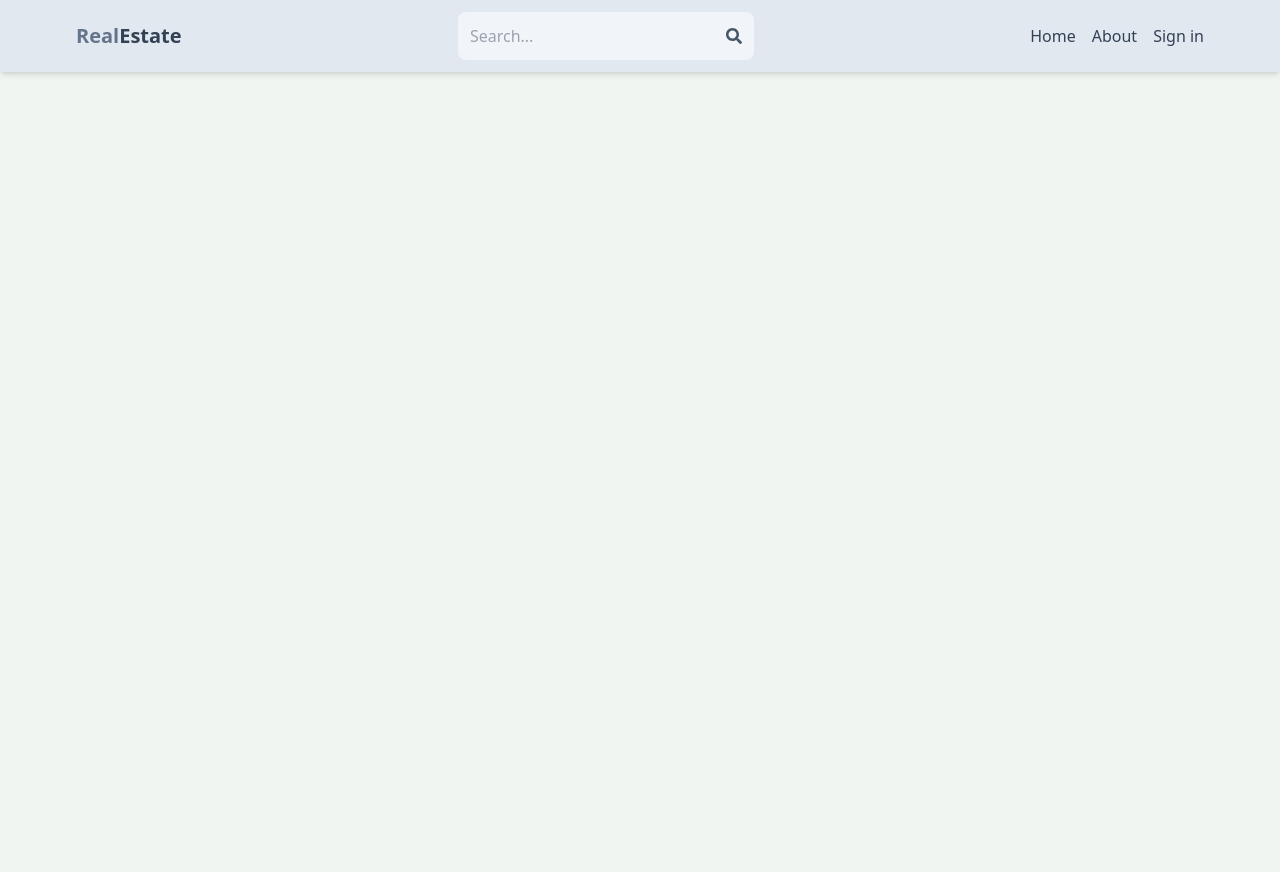
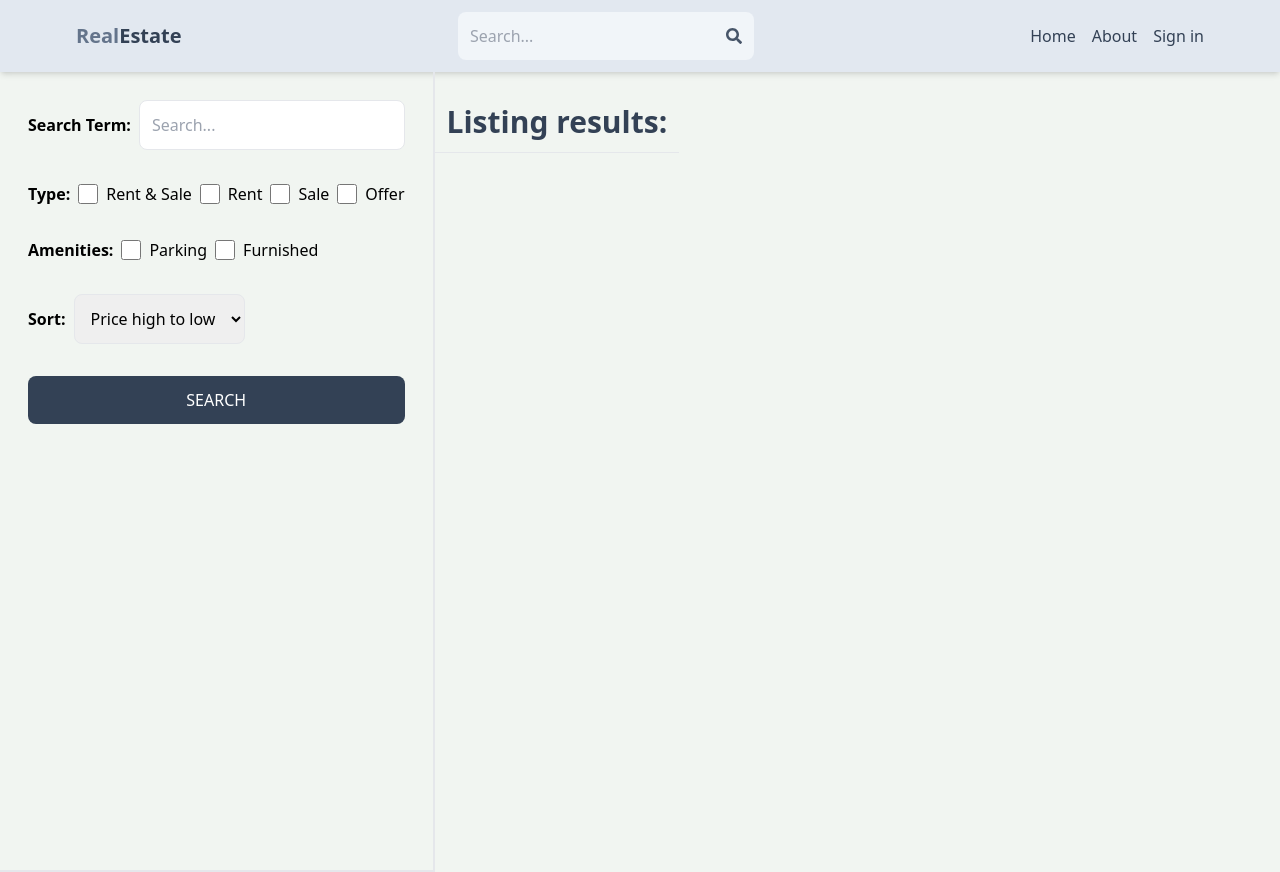
Before and after one commit to ss4621-dev/Real-Estate-Listing, a React (Vite) app in the folder client/: page /search in a window 1280 px wide. Before the commit the page ends 800 px from the top, so only its background shows below. Built offline with nearby package versions, Linux system fonts and the light colour scheme; no server answers.

Commit message:
create search page UI

```diff
--- a/client/src/App.jsx
+++ b/client/src/App.jsx
@@ -9,6 +9,7 @@
 import CreateListing from "./pages/CreateListing";
 import UpdateListing from "./pages/UpdateListing";
 import Listing from "./pages/Listing";
+import Search from "./pages/Search";
 
 export default function App() {
   return (
@@ -19,6 +20,7 @@
         <Route path="/signIn" element={<SignIn />} />
         <Route path="/signUp" element={<SignUp />} />
         <Route path="/about" element={<About />} />
+        <Route path="/search" element={<Search />} />
         <Route path="/listing/:listingId" element={<Listing />} />
         <Route element={<PrivateRoute />}>
           <Route path="/profile" element={<Profile />} />
--- /dev/null
+++ b/client/src/pages/Search.jsx
@@ -0,0 +1,71 @@
+import React from "react";
+
+export default function Search() {
+  return (
+    <div className="flex flex-col md:flex-row md:min-h-screen">
+      <div className="p-7 border-b-2 md:border-r-2">
+        <form className="flex flex-col gap-8">
+          <div className="flex items-center gap-2">
+            <label className="whitespace-nowrap font-semibold">
+              Search Term:
+            </label>
+            <input
+              type="text"
+              id="searchTerm"
+              placeholder="Search..."
+              className="border rounded-lg p-3 w-full"
+            />
+          </div>
+          <div className="flex gap-2 flex-wrap items-center">
+            <label className="font-semibold">Type:</label>
+            <div className="flex gap-2">
+              <input type="checkbox" id="all" className="w-5" />
+              <span>Rent & Sale</span>
+            </div>
+            <div className="flex gap-2">
+              <input type="checkbox" id="rent" className="w-5" />
+              <span>Rent</span>
+            </div>
+            <div className="flex gap-2">
+              <input type="checkbox" id="sale" className="w-5" />
+              <span>Sale</span>
+            </div>
+            <div className="flex gap-2">
+              <input type="checkbox" id="offer" className="w-5" />
+              <span>Offer</span>
+            </div>
+          </div>
+          <div className="flex gap-2 flex-wrap items-center">
+            <label className="font-semibold">Amenities:</label>
+            <div className="flex gap-2">
+              <input type="checkbox" id="parking" className="w-5" />
+              <span>Parking</span>
+            </div>
+            <div className="flex gap-2">
+              <input type="checkbox" id="furnished" className="w-5" />
+              <span>Furnished</span>
+            </div>
+          </div>
+          <div className="flex items-center gap-2">
+            <label className="font-semibold">Sort:</label>
+            <select id="sort_order" className="border rounded-lg p-3">
+              <option>Price high to low</option>
+              <option>Price low to high</option>
+              <option>Latest</option>
+              <option>Oldest</option>
+            </select>
+          </div>
+
+          <button className="bg-slate-700 text-white rounded-lg p-3 uppercase hover:opacity-95">
+            Search
+          </button>
+        </form>
+      </div>
+      <div className="">
+        <h1 className="text-3xl font-semibold border-b p-3 text-slate-700 mt-5">
+          Listing results:
+        </h1>
+      </div>
+    </div>
+  );
+}
```
